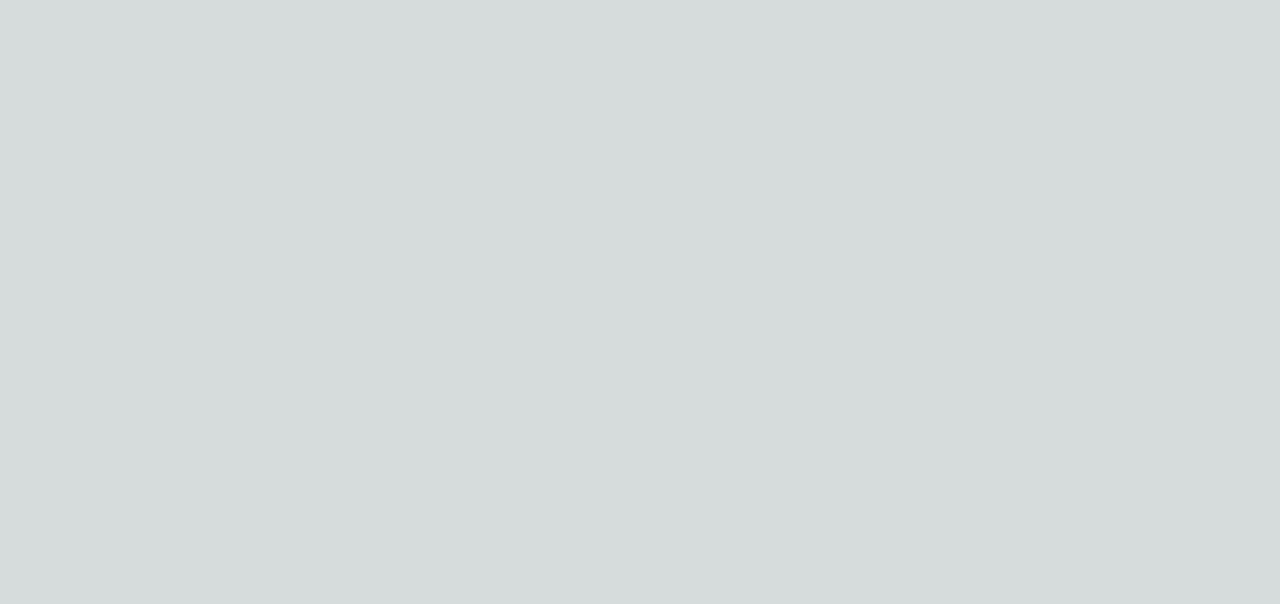
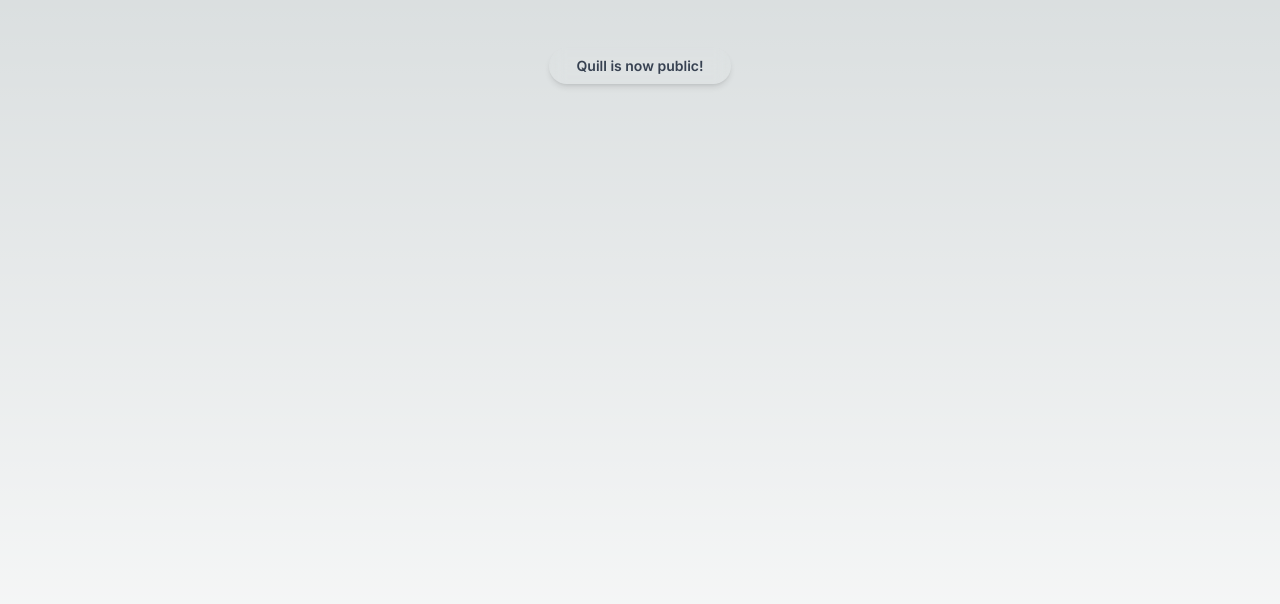
Before and after one commit to ss12932/quill-saas, a Next.js app: page / in a window 1280 px wide. Shown: the part 112-716 px from the top of the page. Built offline with nearby package versions, Linux system fonts and the light colour scheme.

Commit message:
max width wrapper + layout setup

```diff
--- a/src/app/layout.tsx
+++ b/src/app/layout.tsx
@@ -1,22 +1,30 @@
-import './globals.css'
-import type { Metadata } from 'next'
-import { Inter } from 'next/font/google'
+import { cn } from "@/lib/utils";
+import "./globals.css";
+import type { Metadata } from "next";
+import { Inter } from "next/font/google";
 
-const inter = Inter({ subsets: ['latin'] })
+const inter = Inter({ subsets: ["latin"] });
 
 export const metadata: Metadata = {
-  title: 'Create Next App',
-  description: 'Generated by create next app',
-}
+  title: "Create Next App",
+  description: "Generated by create next app",
+};
 
 export default function RootLayout({
   children,
 }: {
-  children: React.ReactNode
+  children: React.ReactNode;
 }) {
   return (
     <html lang="en">
-      <body className={inter.className}>{children}</body>
+      <body
+        className={cn(
+          "min-h-screen font-sans antialiased grainy",
+          inter.className
+        )}
+      >
+        {children}
+      </body>
     </html>
-  )
+  );
 }
--- a/src/app/page.tsx
+++ b/src/app/page.tsx
@@ -3,8 +3,12 @@
 
 export default function Home() {
   return (
-    <MaxWidthWrapper className="bg-red-500">
-      <div></div>
+    <MaxWidthWrapper className="mb-12 mt-28 sm:mt-40 flex flex-col items-center justify-center text-center">
+      <div className="mx-auto mb-4 flex max-w-fit items-center justify-center space-x-2 overflow-hidden rounded-full border-gray-200  px-7 py-2 shadow-md backdrop-blur transition-all hover:border-gray-300 hover:bg-white/50">
+        <p className="text-sm font-semibold text-gray-700">
+          Quill is now public!
+        </p>
+      </div>
     </MaxWidthWrapper>
   );
 }
--- a/src/components/max-width-wrapper.tsx
+++ b/src/components/max-width-wrapper.tsx
@@ -1,3 +1,5 @@
+import { cn } from "@/lib/utils";
+
 const MaxWidthWrapper = ({
   className,
   children,
@@ -6,7 +8,12 @@
   children: React.ReactNode;
 }) => {
   return (
-    <div className="mx-auto w-full max-w-screen-xl px-2.5 md:px-20">
+    <div
+      className={cn(
+        "mx-auto w-full max-w-screen-xl px-2.5 md:px-20",
+        className
+      )}
+    >
       {children}
     </div>
   );
```
